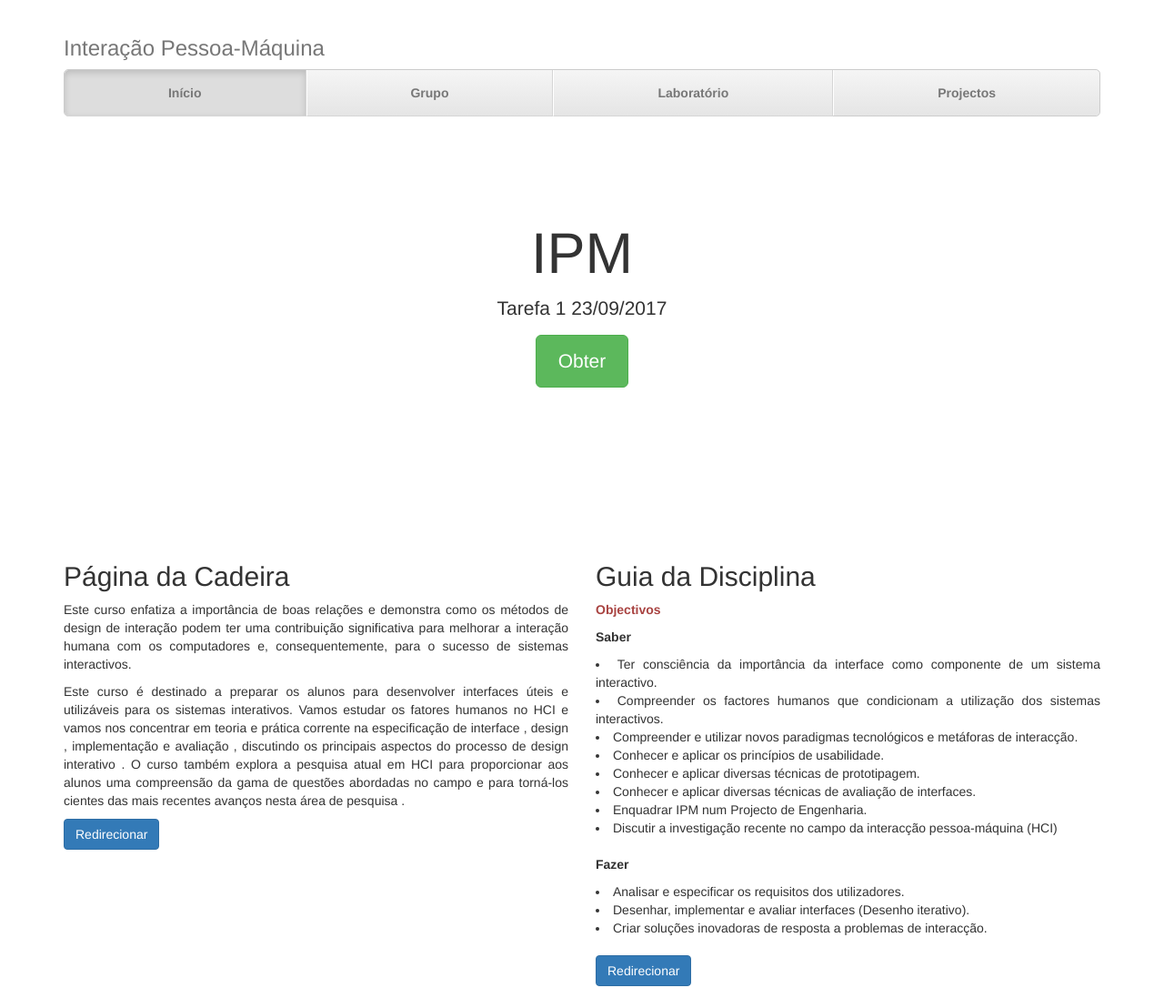
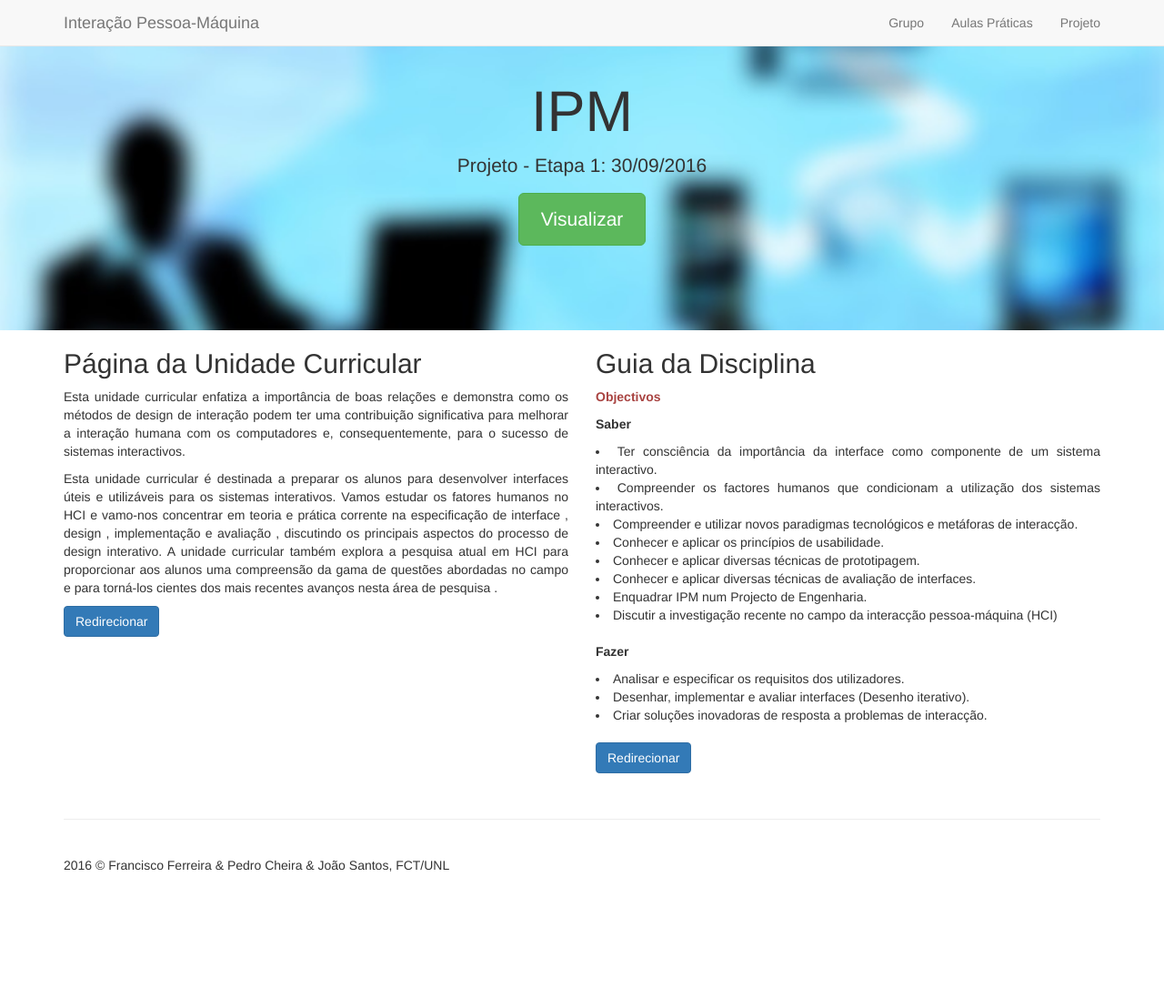
Before and after one commit to ipm1617/ipm1617.github.io, a plain HTML site: page index.html in a window 1280 px wide. Shown: the top 1097 px of the page at 91% size. After the commit the page ends 1011 px from the top, so only its background shows below. Drawn offline with nearby package versions, Linux system fonts and the light colour scheme.

Commit message:
Add files via upload

```diff
--- a/index.html
+++ b/index.html
@@ -25,47 +25,77 @@
     <script src="home_ficheiros/ie-emulation-modes-warning.js"></script>
 
     <link href="main.css" rel="stylesheet">
+	<script src="https://ajax.googleapis.com/ajax/libs/jquery/1.12.4/jquery.min.js"></script>
+<script src="https://maxcdn.bootstrapcdn.com/bootstrap/3.3.7/js/bootstrap.min.js" integrity="sha384-Tc5IQib027qvyjSMfHjOMaLkfuWVxZxUPnCJA7l2mCWNIpG9mGCD8wGNIcPD7Txa" crossorigin="anonymous"></script>
+
 
     <!-- HTML5 shim and Respond.js for IE8 support of HTML5 elements and media queries -->
     <!--[if lt IE 9]>
       <script src="https://oss.maxcdn.com/html5shiv/3.7.3/html5shiv.min.js"></script>
       <script src="https://oss.maxcdn.com/respond/1.4.2/respond.min.js"></script>
     <![endif]-->
+	<style>
+	.container-fluid {
+	background:  center;
+	background-repeat: no-repeat;
+    background-image: url(img3.jpg);
+	background-size: cover;
+    }
+	</style>
+
   </head>
 
   <body>
 
-    <div class="container">
+    <div class="container-fluid">
 
       <!-- The justified navigation menu is meant for single line per list item.
            Multiple lines will require custom code not provided by Bootstrap. -->
       <div class="masthead">
-        <h3 class="text-muted">Interação Pessoa-Máquina</h3>
-        <nav>
-          <ul class="nav nav-justified">
-            <li class="active"><a href="index.html">Início</a></li>
-            <li><a href="grupo.html">Grupo</a></li>
-            <li><a href="lab.html">Laboratório</a></li>
-            <li><a href="proj.html">Projectos</a></li>
-          </ul>
-        </nav>
+        <nav class="navbar navbar-default navbar-fixed-top">
+<div class="container">
+	<!-- Brand and toggle get grouped for better mobile display -->
+	<div class="navbar-header">
+	<button type="button" class="navbar-toggle collapsed" data-toggle="collapse" data-target="#bs-example-navbar-collapse-1" aria-expanded="false">
+		<span class="sr-only">Toggle navigation</span>
+		<span class="icon-bar"></span>
+		<span class="icon-bar"></span>
+		<span class="icon-bar"></span>
+	</button>
+	<a class="navbar-brand" href="index.html">Interação Pessoa-Máquina</a>
+	</div>
+
+	<!-- Collect the nav links, forms, and other content for toggling -->
+	<div class="collapse navbar-collapse" id="bs-example-navbar-collapse-1">
+
+	<ul class="nav navbar-nav navbar-right">
+		<li><a href="grupo.html">Grupo</a></li>
+		<li><a href="lab.html">Aulas Práticas</a></li>
+		<li><a href="proj.html">Projeto</a></li>
+	</ul>
+	</div><!-- /.navbar-collapse -->
+</div><!-- /.container-fluid -->
+</nav>
 
       <!-- Jumbotron -->
       <div class="jumbotron">
-        <div class="jumbotron">
+        <div class="jumbotron2">
         <h1>IPM</h1>
-        <p class="lead"> Tarefa 1 23/09/2017 </p>
-        <p><a class="btn btn-lg btn-success" href="Tarefa1.pdf" role="button" target="_blank">Obter</a></p>
+        <p class="lead"> Projeto - Etapa 1: 30/09/2016 </p>
+        <p><a class="btn btn-lg btn-success" href="Ipm-etapa1.pdf" role="button" target="_blank">Visualizar</a></p>
       </div>
       </div>
+	  </div>
+	  </div>
 
+	  <div class="container">
       <!-- Example row of columns -->
       <div class="row">
         <div class="col-lg-6">
             <div class="justify">
-          <h2>Página da Cadeira</h2>
-          <p>Este curso enfatiza a importância de boas relações e demonstra como os métodos de design de interação podem ter uma contribuição significativa para melhorar a interação humana com os computadores e, consequentemente, para o sucesso de sistemas interactivos.</p>
-            <p>Este curso é destinado a preparar os alunos para desenvolver interfaces úteis e utilizáveis para os sistemas interativos. Vamos estudar os fatores humanos no HCI e vamos nos concentrar em teoria e prática corrente na especificação de interface , design , implementação e avaliação , discutindo os principais aspectos do processo de design interativo . O curso também explora a pesquisa atual em HCI para proporcionar aos alunos uma compreensão da gama de questões abordadas no campo e para torná-los cientes das mais recentes avanços nesta área de pesquisa .</p>
+          <h2>Página da Unidade Curricular</h2>
+          <p>Esta unidade curricular enfatiza a importância de boas relações e demonstra como os métodos de design de interação podem ter uma contribuição significativa para melhorar a interação humana com os computadores e, consequentemente, para o sucesso de sistemas interactivos.</p>
+            <p>Esta unidade curricular é destinada a preparar os alunos para desenvolver interfaces úteis e utilizáveis para os sistemas interativos. Vamos estudar os fatores humanos no HCI e vamo-nos concentrar em teoria e prática corrente na especificação de interface , design , implementação e avaliação , discutindo os principais aspectos do processo de design interativo. A unidade curricular também explora a pesquisa atual em HCI para proporcionar aos alunos uma compreensão da gama de questões abordadas no campo e para torná-los cientes dos mais recentes avanços nesta área de pesquisa .</p>
           <p><a class="btn btn-primary" href="http://ctp.di.fct.unl.pt/miei/ipm/" target="_blank" role="button">Redirecionar</a></p>
             </div>
        </div>
@@ -101,7 +131,7 @@
 
       <!-- Site footer -->
       <footer class="footer">
-        <p>© 2016 Francisco Ferreira & Pedro Cheira & João Santos</p>
+        <p>2016 © Francisco Ferreira & Pedro Cheira & João Santos, FCT/UNL</p>
       </footer>
 
     </div> <!-- /container -->
```
Also changed, not shown: grupo.html (+43 -17 lines), lab.html (+48 -28 lines), proj.html (+50 -13 lines), Joao.jpg, franciscocv.jpg (added), img2.jpg (added), img3.jpg (added), pdfimg.png (added), pedro.jpg, 3 other files.
